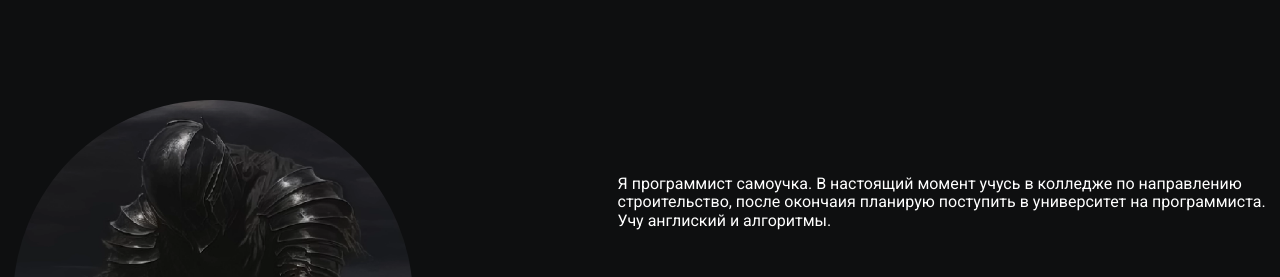
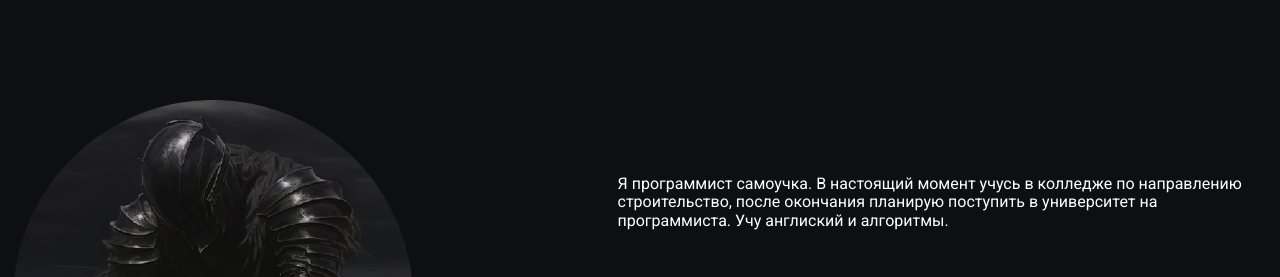
Before and after one commit to IwantHappiness/site, a website built with Vite: page frontend/index.html in a window 1280 px wide. Shown: the top 277 px of the page. Built offline with nearby package versions, Linux system fonts and the light colour scheme; files whose address does not match are found by name.

Commit message:
fix word

```diff
--- a/frontend/index.html
+++ b/frontend/index.html
@@ -1,5 +1,6 @@
 <!doctype html>
 <html lang="ru">
+
 <head>
   <meta charset="UTF-8" />
   <link rel="icon" type="image/ico" href="/favicon.ico" />
@@ -8,6 +9,7 @@
   <link rel="stylesheet" href="src/style/index.scss" />
   <title>GOG</title>
 </head>
+
 <body>
   <main id="app">
     <div class="wrapper">
@@ -20,7 +22,7 @@
 
         <div class="about-me">
           <p class="about-me_p">
-            Я программист самоучка. В настоящий момент учусь в колледже по направлению строительство, после окончаия
+            Я программист самоучка. В настоящий момент учусь в колледже по направлению строительство, после окончания
             планирую поступить в университет на программиcта. Учу англиский и алгоритмы.
           </p>
 
```
